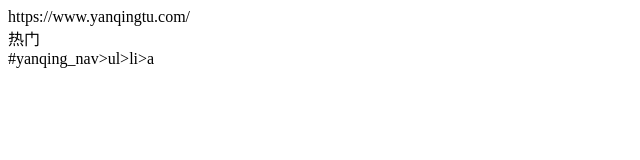
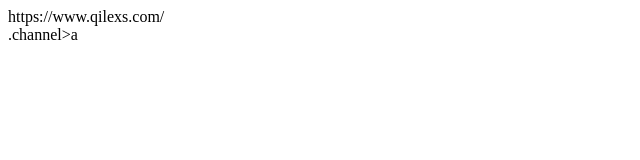
Before and after one commit to ctc-tools/romance-novels, a plain HTML site: page index.html in a window 1280 px wide. Shown: the whole page, without its empty margins (0-640 px from the left). Drawn offline with Linux system fonts and the light colour scheme.

Commit message:
Update index.html

```diff
--- a/index.html
+++ b/index.html
@@ -1,3 +1,3 @@
-<div id="domain">https://www.yanqingtu.com/</div>
-<div id="not_included">热门</div>
-<div id="tabs">#yanqing_nav>ul>li>a</div>
+<div id="domain">https://www.qilexs.com/</div>
+<div id="not_included"></div>
+<div id="tabs">.channel>a</div>
```
